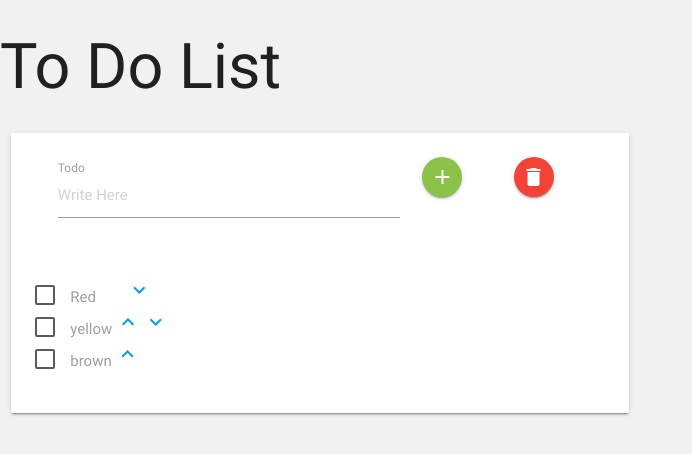
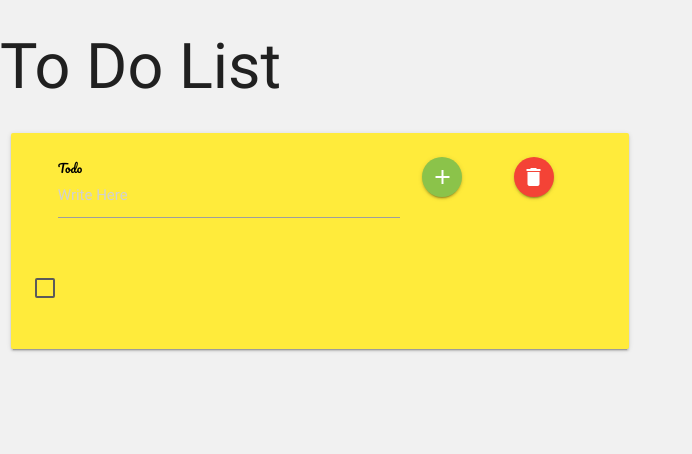
Before and after one commit to mythrex/notes, a plain HTML site: page index.html in a window 1280 px wide. Both pictures are taken after a click on the link "add". Shown: the whole page, without its empty margins (0-692 px from the left). Drawn offline with nearby package versions, Linux system fonts and the light colour scheme.

Commit message:
Made many changes and some functionality

```diff
--- a/css/style.css
+++ b/css/style.css
@@ -13,3 +13,13 @@ label{
 .list-item:last-child>.down{
   visibility: hidden;
 }
+label{
+  font-family: 'Pacifico';
+  font-size: 1.4em;
+  color: Black;
+}
+.input-field label{
+  font-family: 'Pacifico';
+  font-size: 1.4em;
+  color: Black;
+}
--- a/index.html
+++ b/index.html
@@ -3,11 +3,12 @@
   <head>
     <meta charset="utf-8">
     <title>Notes</title>
-    <link rel="stylesheet" href="css/style.css">
+    <link href="https://fonts.googleapis.com/css?family=Pacifico" rel="stylesheet">
     <!--Import Google Icon Font-->
       <link href="https://fonts.googleapis.com/icon?family=Material+Icons" rel="stylesheet">
       <!--Import materialize.css-->
       <link type="text/css" rel="stylesheet" href="css/materialize.min.css"  media="screen,projection"/>
+      <link rel="stylesheet" href="css/style.css">
     <script type="text/javascript" src="js/script.js"></script>
   </head>
   <body>
@@ -15,7 +16,7 @@
   <div class="row">
     <h1>To Do List</h1>
     <div class="col s12 m6">
-      <div class="card-panel light-yellow">
+      <div class="card-panel yellow">
         <!--form-->
         <div class="row">
           <form class="col s12">
@@ -35,24 +36,7 @@
         </div>
         <!--list-->
         <ul id="todolist">
-          <li class="list-item">
-            <input type="checkbox" class="filled-in" id="test5" />
-            <label for="test5">Red</label>
-            <a class="material-icons up">keyboard_arrow_up</a>
-            <a class="material-icons down">keyboard_arrow_down</a>
-          </li>
-          <li class="list-item">
-            <input type="checkbox" class="filled-in" id="test6" />
-            <label for="test6">yellow</label>
-            <a class="material-icons up">keyboard_arrow_up</a>
-            <a class="material-icons down">keyboard_arrow_down</a>
-          </li>
-          <li class="list-item">
-            <input type="checkbox" class="filled-in" id="test7" />
-            <label for="test7">brown</label>
-            <a class="material-icons up">keyboard_arrow_up</a>
-            <a class="material-icons down">keyboard_arrow_down</a>
-          </li>
+
         </ul>
       </div>
     </div>
--- a/js/script.js
+++ b/js/script.js
@@ -4,7 +4,82 @@ window.onload = function(){
   var addtodo = document.getElementById('addtodo');
   var todolist = document.getElementById('todolist');
 
+  refreshTodo();
+  addtodo.onclick = () => {
+    addAndSave(newtodo.value);
+  }
 
+  //for making list with checkbox
+  function appendItemsToList(list,idItem,itemObj){
+    var li = document.createElement('li');
+    var input = document.createElement('input');
+    var label = document.createElement('label');
+    var upBtn = document.createElement('a');
+    var downBtn = document.createElement('a');
+    li.className = "list-item";
+    input.className = "filled-in";
+    input.id = "list-item-"+idItem;
+    input.type="checkbox";
+    input.addEventListener('click',doneSelf);
+    if(itemObj.done){
+      label.style.textDecoration = "line-through";
+      input.checked =   true;
+    }
+    else{
+      label.style.textDecoration = "none";
+      input.checked =   false;
+    }
+    label.htmlFor = "list-item-"+idItem;
+    label.textContent = itemObj.task;
+    upBtn.className = "material-icons up";
+    upBtn.textContent = "keyboard_arrow_up";
+    downBtn.className = "material-icons down";
+    downBtn.textContent = "keyboard_arrow_down";
+    li.appendChild(input);
+    li.appendChild(label);
+    li.appendChild(upBtn);
+    li.appendChild(downBtn);
+    list.appendChild(li);
+  }
 
+  function setItemArrayToList(list,itemArray){//for retreiving from array and putting it into list
+    list.innerHTML = '';
+    for (index in itemArray)
+      appendItemsToList(list,index,itemArray[index]);
+  }
+
+  function retrieveTodos(){
+    let todoInStore = localStorage.getItem('todoList');
+    if(todoInStore){
+      todoItems = JSON.parse(todoInStore);
+    }
+  }
+
+  function refreshTodo(){
+    retrieveTodos();
+    setItemArrayToList(todolist,todoItems);
+  }
+
+  function addAndSave(itemText){
+    todoItems.push({
+      task: itemText,
+      done: false
+    });
+    localStorage.setItem('todoList',JSON.stringify(todoItems));
+    refreshTodo();
+  }
+
+  function doneSelf(event){
+    let id = event.target.id.split('-')[2];
+    console.log("The checkbox with id"+id+" is clicked.");
+    if(event.target.checked){
+      todoItems[id].done = true;
+    }
+    else {
+      todoItems[id].done = false;
+    }
+    localStorage.setItem('todoList',JSON.stringify(todoItems));
+    refreshTodo();
+  }
 
 }
```
